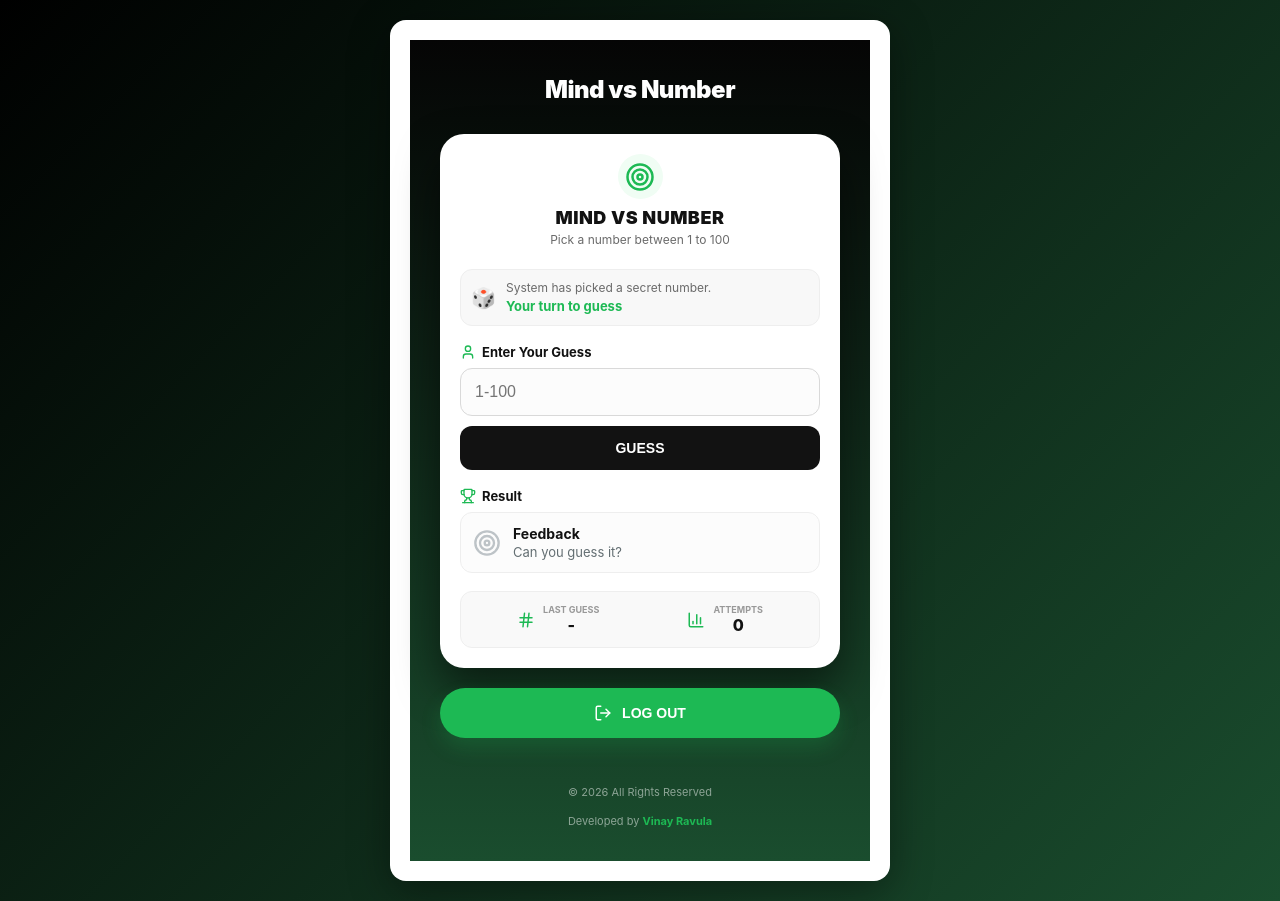
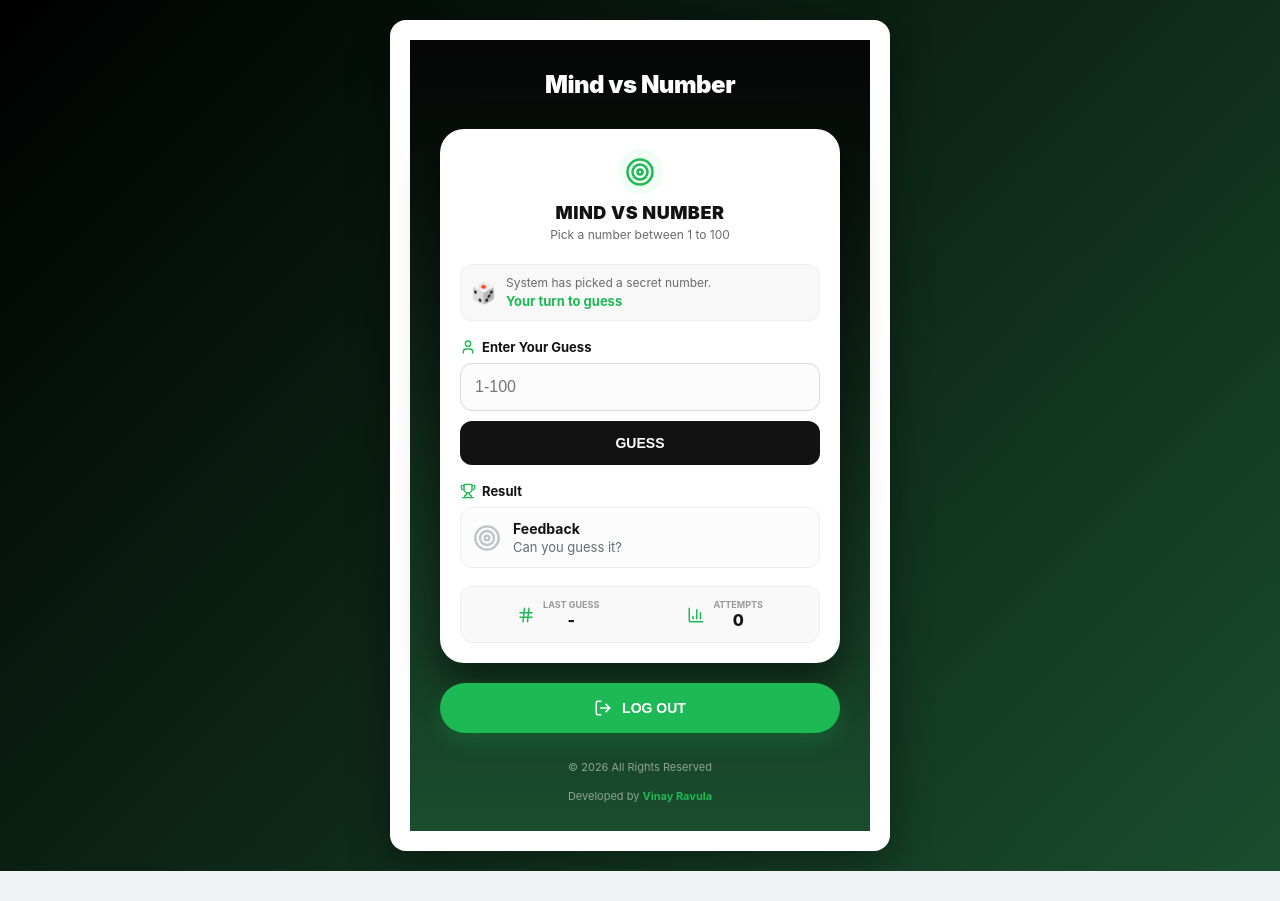
Before and after one commit to vinayravula7/gameui, a React (Create React App) app: page /dashboard in a window 1280 px wide. After the commit the page ends 871 px from the top, so only its background shows below. Built offline with nearby package versions, Linux system fonts and the light colour scheme; sample sign-in values are in the browser's storage.

Commit message:
Update GuessGame.jsx

```diff
--- a/src/GuessGame.jsx
+++ b/src/GuessGame.jsx
@@ -338,9 +338,9 @@ const dashStyles = {
     display: "flex",
     justifyContent: "center",
     alignItems: "flex-start",
-    minHeight: "100vh",
+    maxHeight: "100vh",
     background: "linear-gradient(180deg, #050505 0%, #1a4d2e 100%)",
-    padding: "20px 15px",
+    padding: "15px 15px",
     fontFamily: "'Inter', sans-serif",
     boxSizing: "border-box",
   },
@@ -383,7 +383,7 @@ const dashStyles = {
     boxShadow: "0 10px 20px rgba(29, 185, 84, 0.2)",
   },
   devFooter: {
-    marginTop: "20px",
+    // marginTop: "10px",
     fontSize: "11px",
     color: "rgba(255, 255, 255, 0.5)",
     textAlign: "center",
```
